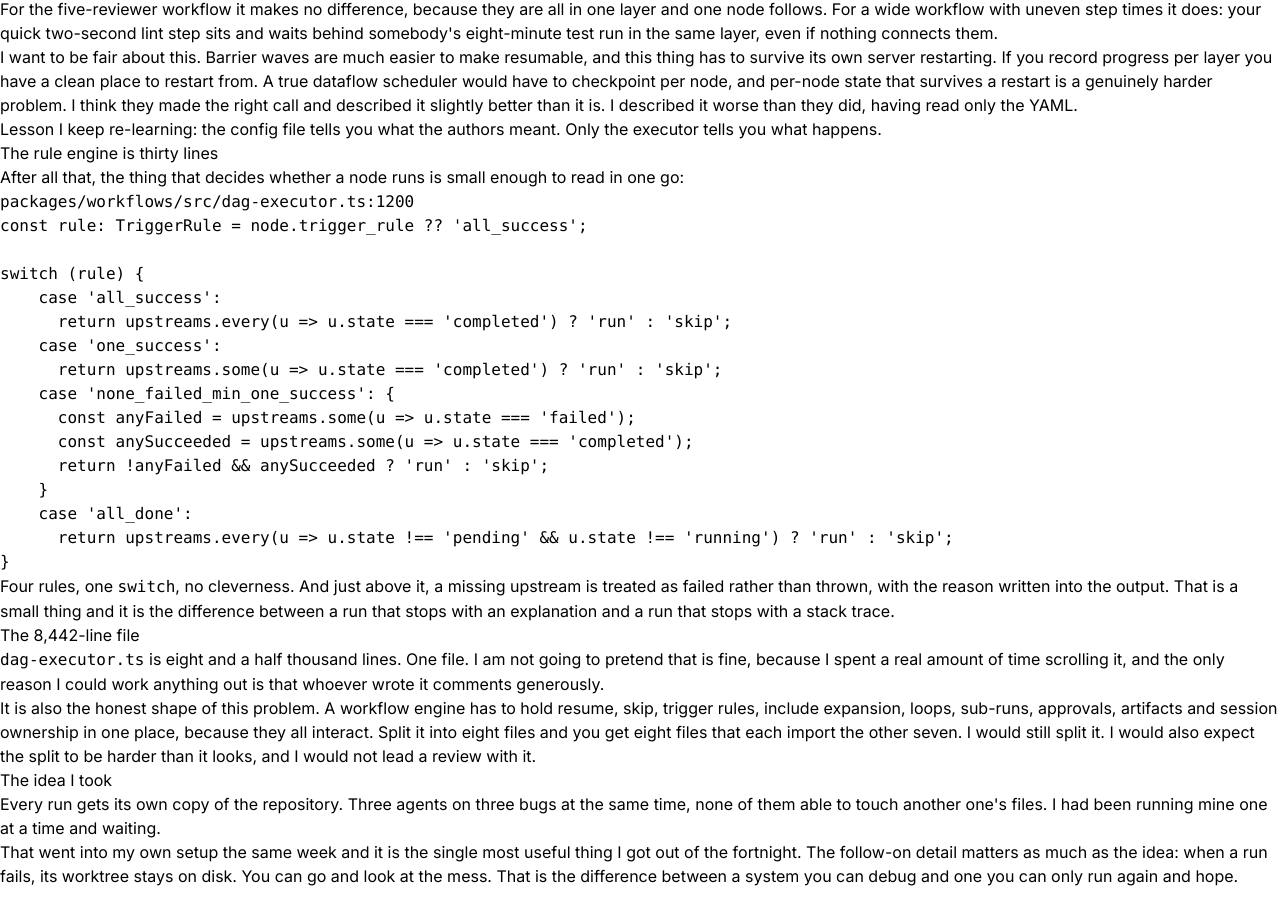
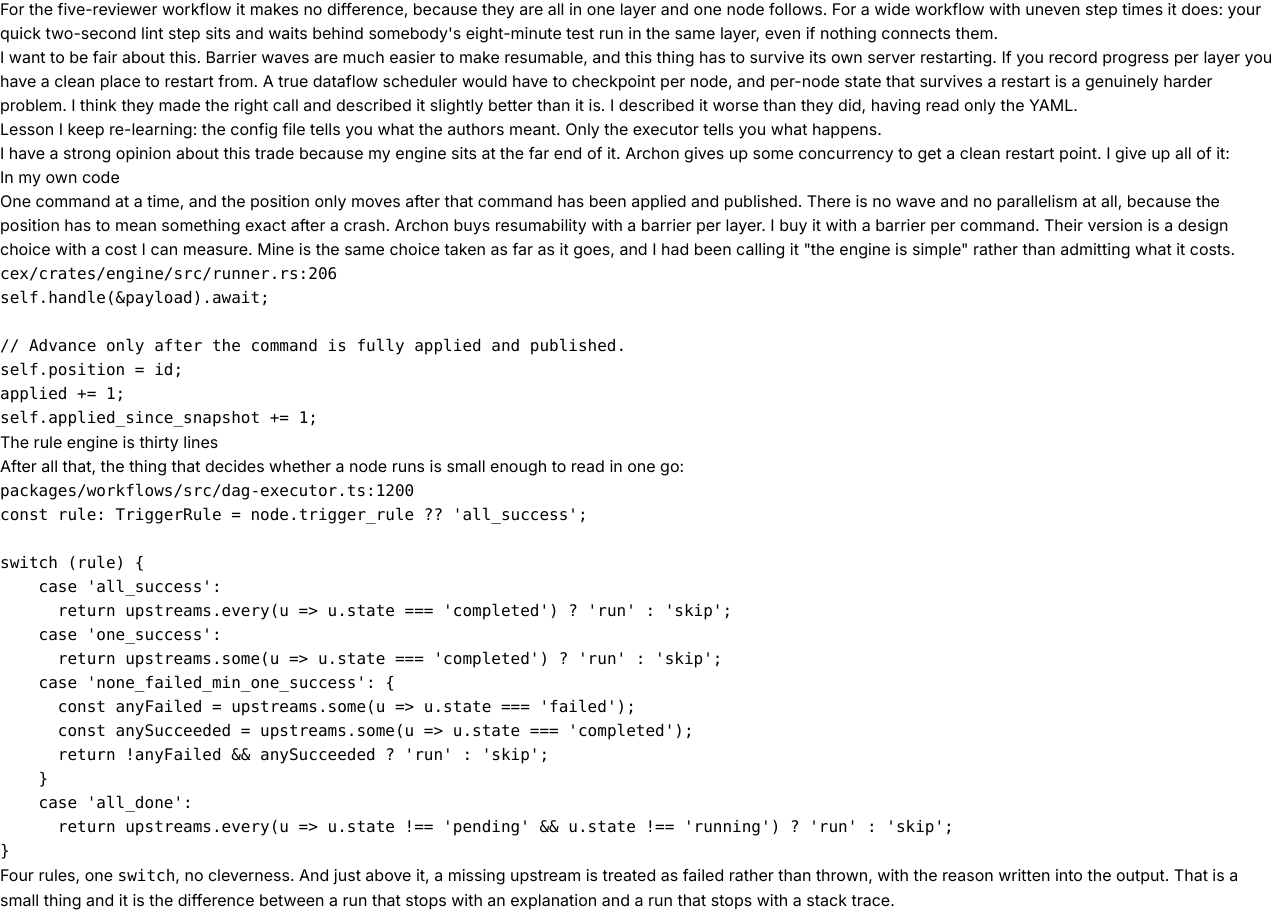
Before and after one commit to the-niresh/Niresh-portfolio, a React (Vite) app: page /blog/archon in a window 1280 px wide. Shown: the part 2895-3811 px from the top of the page. Built offline with nearby package versions, Linux system fonts and the light colour scheme.

Commit message:
feat: add the sequential-apply comparison to the archon write-up

```diff
--- a/src/data/readings/archon.js
+++ b/src/data/readings/archon.js
@@ -106,6 +106,22 @@ const archon = {
     {
       t: "note",
       text: "Lesson I keep re-learning: the config file tells you what the authors meant. Only the executor tells you what happens.",
+    },
+    {
+      t: "p",
+      text: "I have a strong opinion about this trade because my engine sits at the far end of it. Archon gives up some concurrency to get a clean restart point. I give up all of it:",
+    },
+    {
+      t: "mine",
+      text: "One command at a time, and the position only moves after that command has been applied and published. There is no wave and no parallelism at all, because the position has to mean something exact after a crash. Archon buys resumability with a barrier per layer. I buy it with a barrier per command. Their version is a design choice with a cost I can measure. Mine is the same choice taken as far as it goes, and I had been calling it \"the engine is simple\" rather than admitting what it costs.",
+      file: "cex/crates/engine/src/runner.rs:206",
+      lang: "rust",
+      code: `self.handle(&payload).await;
+
+// Advance only after the command is fully applied and published.
+self.position = id;
+applied += 1;
+self.applied_since_snapshot += 1;`,
     },
 
     { t: "h", text: "The rule engine is thirty lines" },
```
